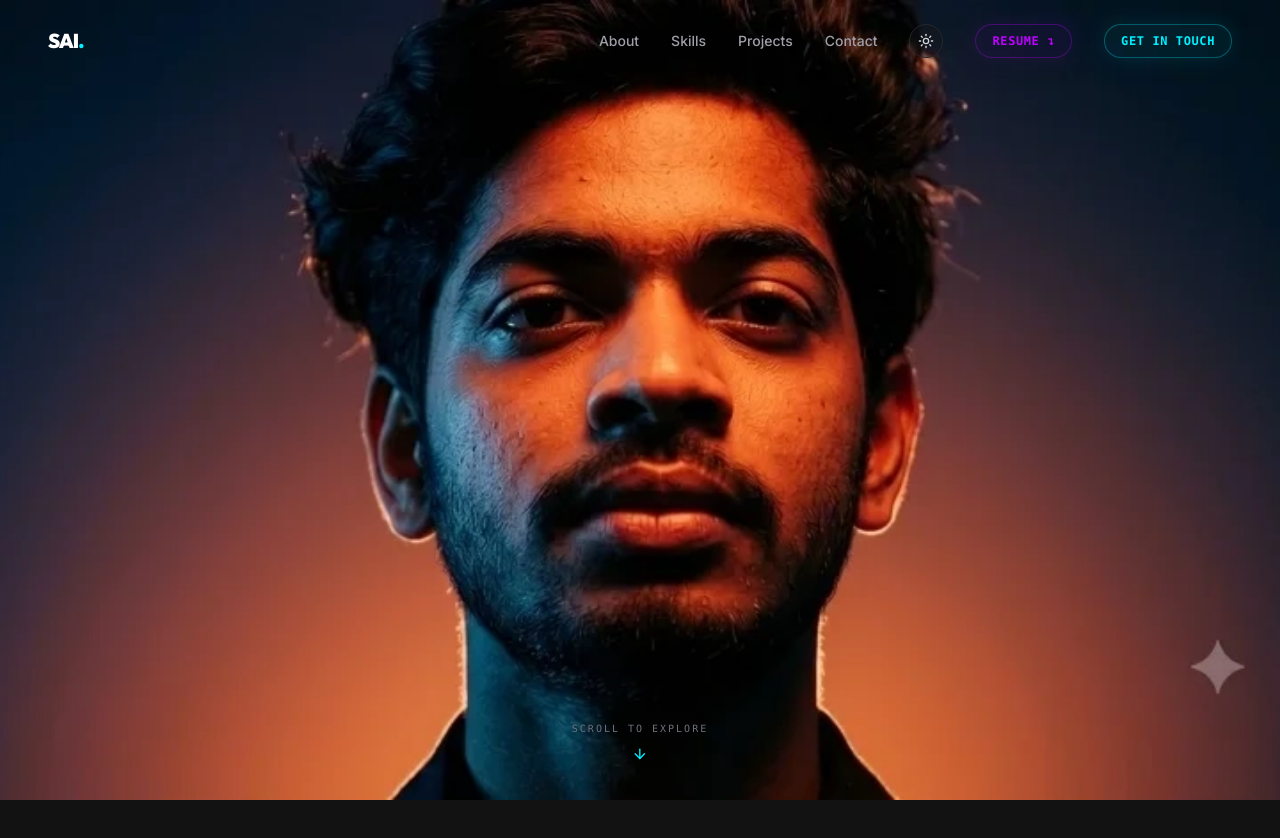
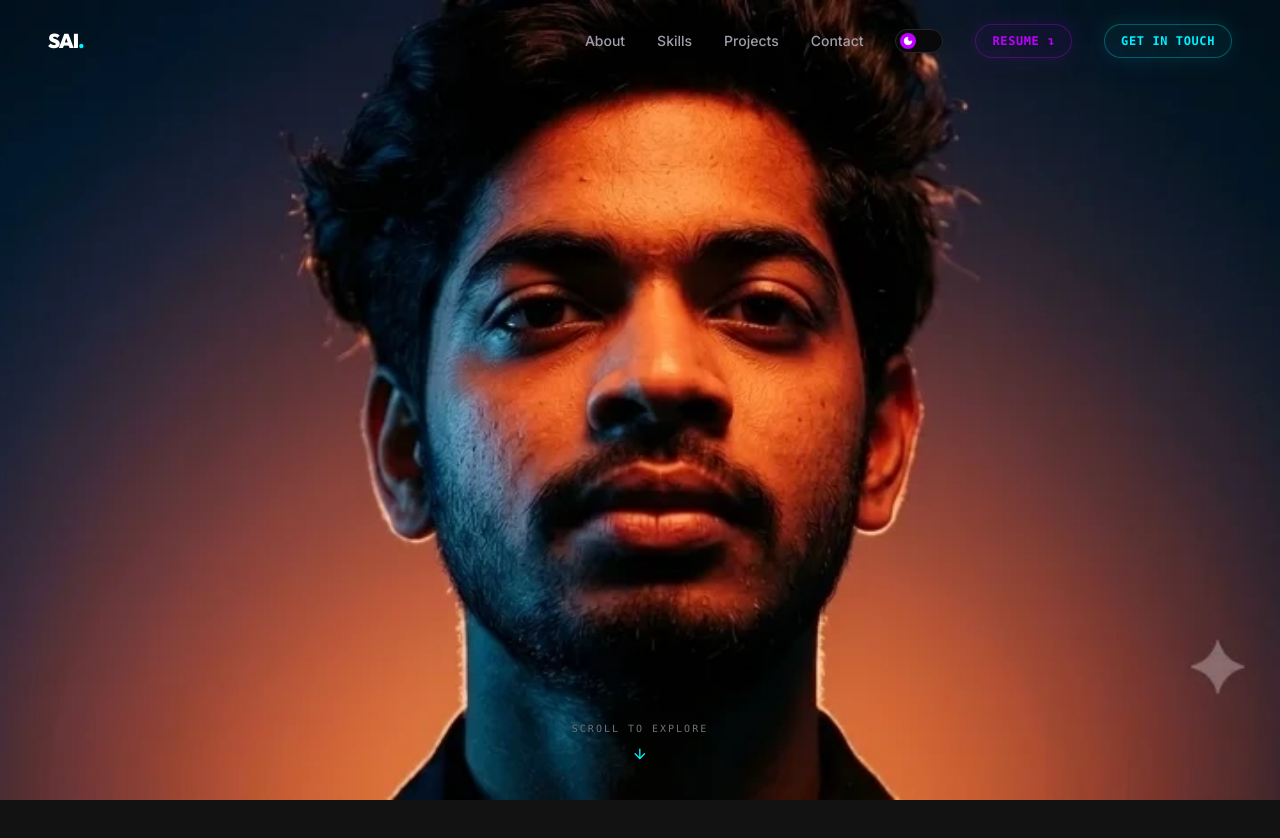
Before and after one commit to mikey470-sai/sequence, a Next.js app: page / in a window 1280 px wide. Shown: the top 838 px of the page. Built offline with nearby package versions, Linux system fonts and the light colour scheme.

Commit message:
style: change theme toggle to sliding switch button with spring motion

```diff
--- a/src/components/Header.tsx
+++ b/src/components/Header.tsx
@@ -71,13 +71,30 @@ export default function Header() {
               <span className="absolute bottom-0 left-0 w-full h-[1.5px] bg-brand-cyan scale-x-0 group-hover:scale-x-100 origin-left transition-transform duration-300 ease-out" />
             </a>
           ))}
-          {/* Theme Toggle Button */}
+          {/* Theme Toggle Switch */}
           <button
             onClick={toggleTheme}
-            className="p-2 rounded-full border border-zinc-800 hover:border-zinc-700 bg-zinc-900/40 text-zinc-300 hover:text-white transition-colors duration-200 pointer-events-auto"
-            aria-label="Toggle Theme"
+            className={`w-12 h-6 rounded-full p-1 border transition-colors duration-300 flex items-center cursor-pointer pointer-events-auto relative focus:outline-none ${
+              theme === "dark" ? "bg-zinc-950 border-zinc-800" : "bg-zinc-200 border-zinc-300"
+            }`}
+            aria-label="Toggle Theme Mode"
           >
-            {theme === "dark" ? <Sun className="w-4 h-4" /> : <Moon className="w-4 h-4" />}
+            <Sun className={`w-3 h-3 absolute left-1.5 transition-opacity duration-300 ${theme === "dark" ? "opacity-30 text-zinc-600" : "opacity-0"}`} />
+            <Moon className={`w-3 h-3 absolute right-1.5 transition-opacity duration-300 ${theme === "dark" ? "opacity-0" : "opacity-30 text-zinc-500"}`} />
+
+            <motion.div
+              layout
+              transition={{ type: "spring", stiffness: 700, damping: 30 }}
+              className={`w-4 h-4 rounded-full flex items-center justify-center shadow-md absolute ${
+                theme === "dark" ? "left-1 bg-brand-purple text-white" : "right-1 bg-brand-cyan text-[#121212]"
+              }`}
+            >
+              {theme === "dark" ? (
+                <Moon className="w-2.5 h-2.5 text-white fill-current" />
+              ) : (
+                <Sun className="w-2.5 h-2.5 text-[#121212]" />
+              )}
+            </motion.div>
           </button>
 
           <a
@@ -97,12 +114,30 @@ export default function Header() {
 
         {/* Mobile menu trigger and toggle */}
         <div className="flex items-center gap-3 md:hidden">
+          {/* Theme Toggle Switch */}
           <button
             onClick={toggleTheme}
-            className="p-2 rounded-full border border-zinc-800 hover:border-zinc-700 bg-zinc-900/40 text-zinc-300 hover:text-white transition-colors duration-200 pointer-events-auto"
-            aria-label="Toggle Theme"
+            className={`w-12 h-6 rounded-full p-1 border transition-colors duration-300 flex items-center cursor-pointer pointer-events-auto relative focus:outline-none ${
+              theme === "dark" ? "bg-zinc-950 border-zinc-800" : "bg-zinc-200 border-zinc-300"
+            }`}
+            aria-label="Toggle Theme Mode"
           >
-            {theme === "dark" ? <Sun className="w-4 h-4" /> : <Moon className="w-4 h-4" />}
+            <Sun className={`w-3 h-3 absolute left-1.5 transition-opacity duration-300 ${theme === "dark" ? "opacity-30 text-zinc-600" : "opacity-0"}`} />
+            <Moon className={`w-3 h-3 absolute right-1.5 transition-opacity duration-300 ${theme === "dark" ? "opacity-0" : "opacity-30 text-zinc-500"}`} />
+
+            <motion.div
+              layout
+              transition={{ type: "spring", stiffness: 700, damping: 30 }}
+              className={`w-4 h-4 rounded-full flex items-center justify-center shadow-md absolute ${
+                theme === "dark" ? "left-1 bg-brand-purple text-white" : "right-1 bg-brand-cyan text-[#121212]"
+              }`}
+            >
+              {theme === "dark" ? (
+                <Moon className="w-2.5 h-2.5 text-white fill-current" />
+              ) : (
+                <Sun className="w-2.5 h-2.5 text-[#121212]" />
+              )}
+            </motion.div>
           </button>
 
           <button
```
